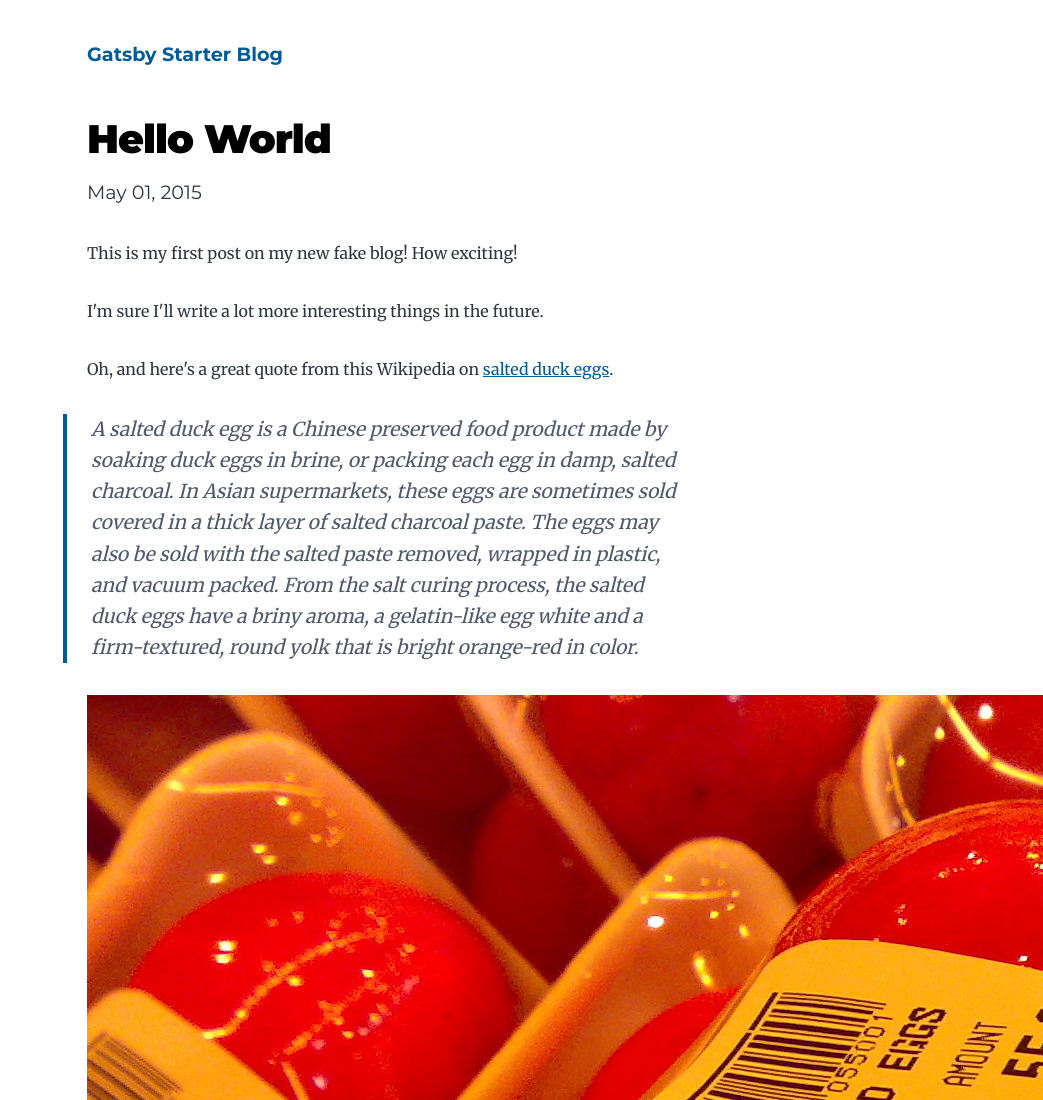
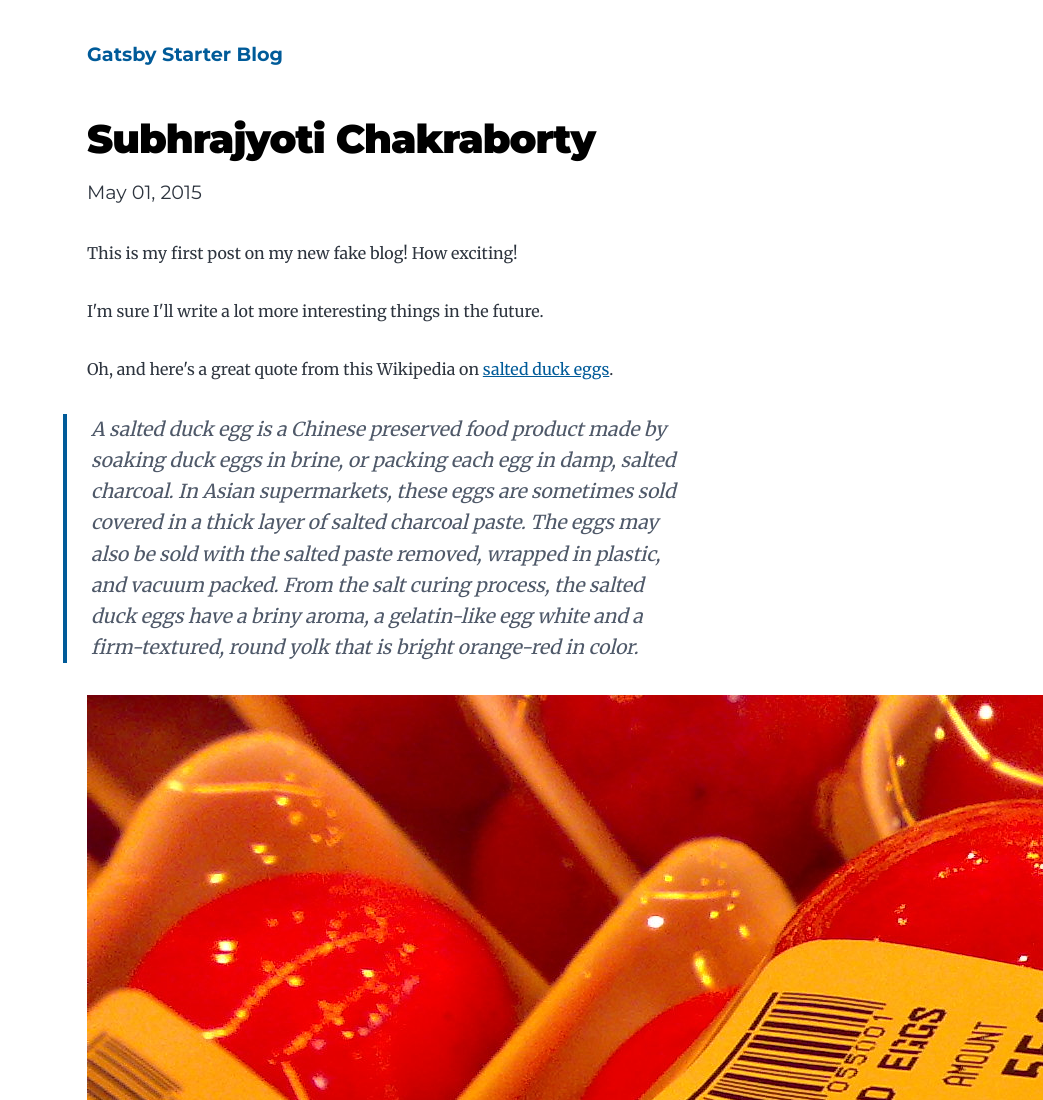
Before and after one commit to SubhrajyotiChak/gatsbyproj, a Gatsby site: page /hello-world/ in a window 1280 px wide. Shown: the top 1100 px of the page, without its empty margins (237-1280 px from the left). Built offline with nearby package versions, Linux system fonts and the light colour scheme; Gatsby itself is replaced by a stand-in of ours; some packages are replaced by stand-ins of ours.

Commit message:
Update index.md

```diff
--- a/content/blog/hello-world/index.md
+++ b/content/blog/hello-world/index.md
@@ -1,7 +1,7 @@
 ---
-title: Hello World
+title: Subhrajyoti Chakraborty
 date: "2015-05-01T22:12:03.284Z"
-description: "Hello World"
+description: "Subhrajyoti Chakraborty "
 ---
 
 This is my first post on my new fake blog! How exciting!
```
